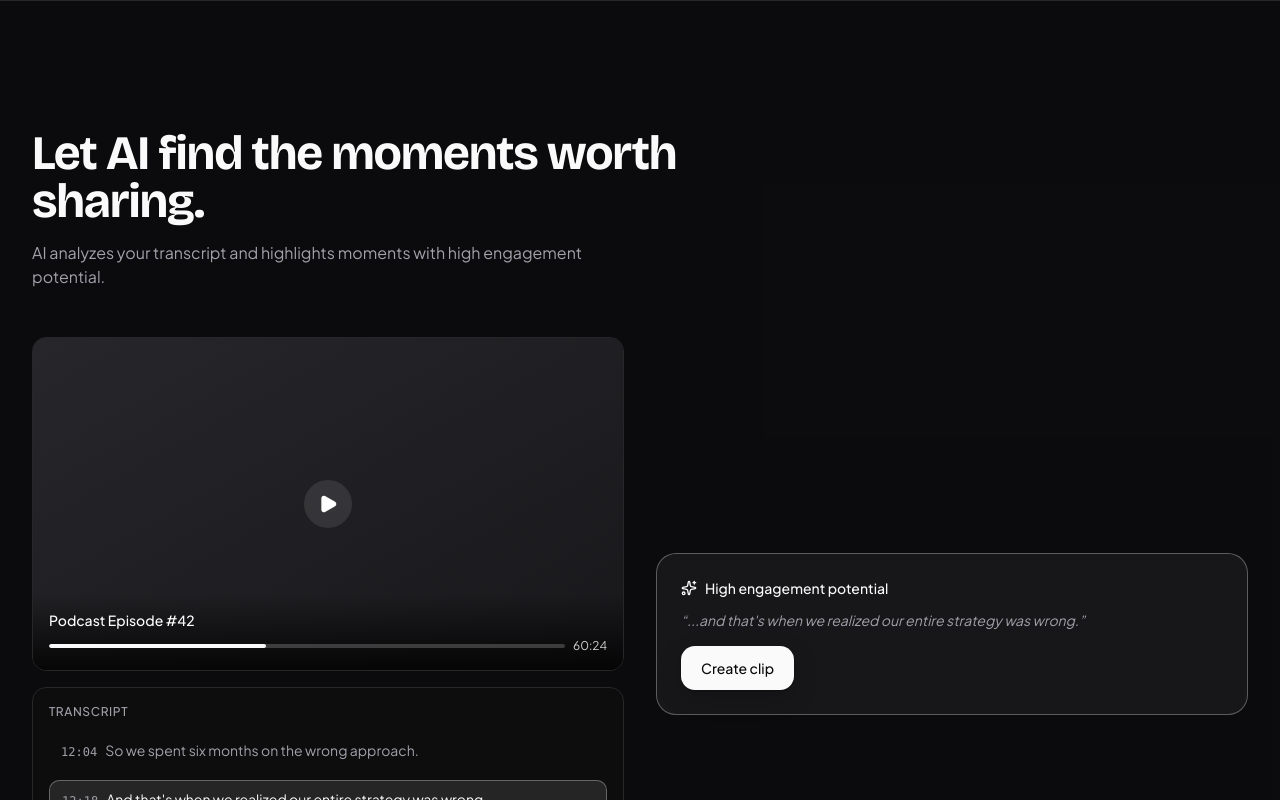
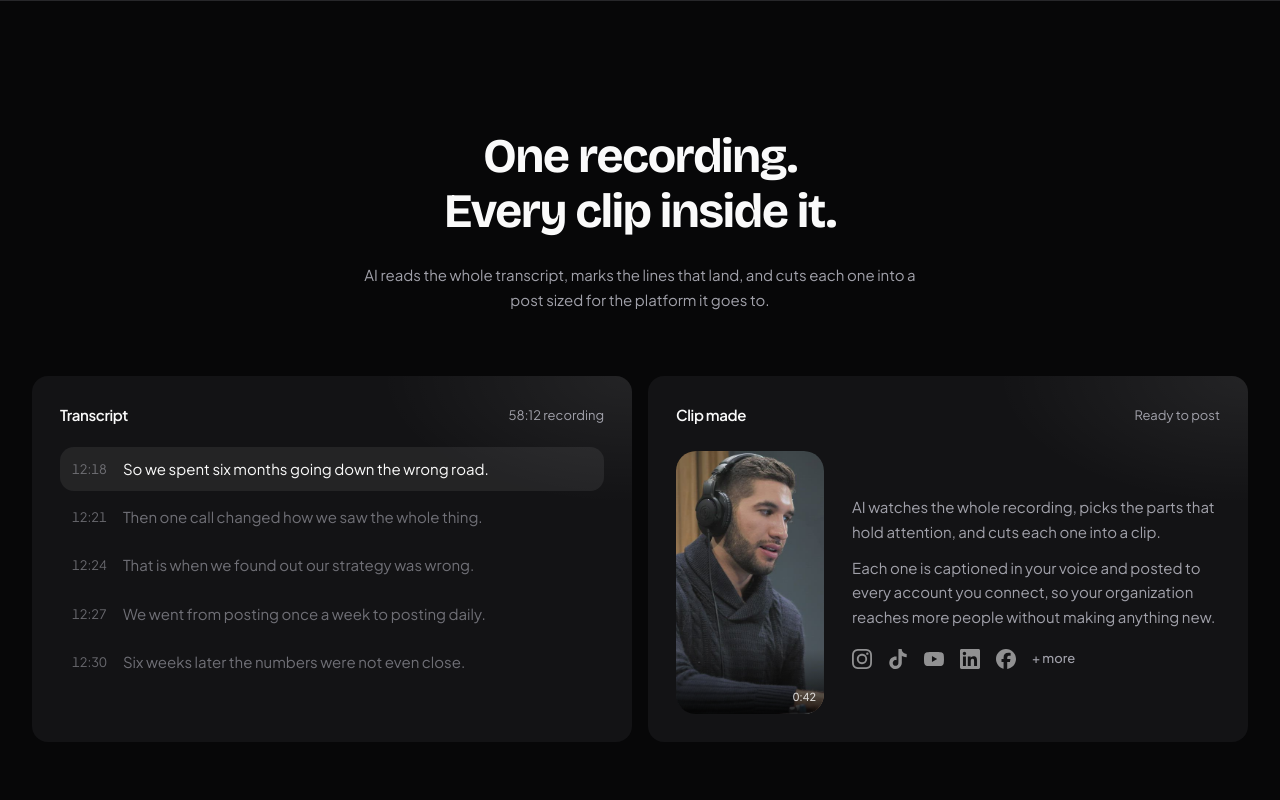
Before and after one commit to Social-Budd/SOCIALBUDD_MARKETING, a Next.js app: page /product/clipping in a window 1280 px wide. Shown: the part 580-1380 px from the top of the page. Built offline with nearby package versions, Linux system fonts and the light colour scheme; grey boxes are pictures that could not be loaded.

Commit message:
section 4 first version

```diff
--- a/app/layout.tsx
+++ b/app/layout.tsx
@@ -54,7 +54,11 @@ export default function RootLayout({
           }}
         />
       </head>
-      <body className="min-h-screen font-sans antialiased">
+      {/* Browser extensions stamp attributes on <body> before React hydrates
+          (ColorZilla adds cz-shortcut-listen, for one), which React reports as
+          a mismatch. Ignoring attribute differences on this one element keeps
+          that noise out of the console without hiding real mismatches. */}
+      <body className="min-h-screen font-sans antialiased" suppressHydrationWarning>
         <ScrollToTop />
         <a
           href="#main-content"
--- a/components/marketing/clipping-demo-section.tsx
+++ b/components/marketing/clipping-demo-section.tsx
@@ -1,79 +1,284 @@
 "use client";
 
-import { useState } from "react";
+import { useEffect, useRef, useState } from "react";
 import { motion } from "motion/react";
-import { Sparkles } from "lucide-react";
+import { Play, RotateCcw } from "lucide-react";
 import { Container } from "@/components/ui/container";
 import { Section } from "@/components/ui/section";
 import { MotionReveal } from "@/components/ui/motion-reveal";
-import { Button } from "@/components/ui/button";
-import { VideoPlayer } from "@/components/product-ui/video-player";
-import { TranscriptPane } from "@/components/product-ui/transcript-pane";
-import { demoTranscript } from "@/lib/demo-data";
+import { usePrefersReducedMotion } from "@/hooks/use-prefers-reduced-motion";
+import {
+  FacebookIcon,
+  InstagramIcon,
+  LinkedInIcon,
+  TikTokIcon,
+  YouTubeIcon,
+} from "@/components/ui/platform-icons";
+
+/* -------------------------------------------------------------------------- */
+/*  Surface                                                                    */
+/* -------------------------------------------------------------------------- */
+
+const tile =
+  "relative h-full overflow-hidden rounded-2xl bg-[#131315] p-6 sm:p-7 " +
+  "before:pointer-events-none before:absolute before:inset-0 " +
+  "before:bg-[radial-gradient(60%_50%_at_100%_0%,rgba(255,255,255,0.07),transparent_70%)]";
+
+/* -------------------------------------------------------------------------- */
+/*  One recording, read as it plays                                            */
+/* -------------------------------------------------------------------------- */
+
+/** The footage runs about thirteen seconds; the real duration wins at runtime. */
+const WINDOW = 12.9;
+
+/**
+ * Each line owns a second of the reel. Whichever line the playhead is inside is
+ * the one being said, so the transcript reads along with the video rather than
+ * on a timer of its own.
+ */
+const transcript = [
+  { time: "12:18", at: 0, text: "So we spent six months going down the wrong road." },
+  { time: "12:21", at: 2.6, text: "Then one call changed how we saw the whole thing." },
+  { time: "12:24", at: 5.2, text: "That is when we found out our strategy was wrong." },
+  { time: "12:27", at: 7.8, text: "We went from posting once a week to posting daily." },
+  { time: "12:30", at: 10.4, text: "Six weeks later the numbers were not even close." },
+];
+
+/**
+ * Where the speaker sits across the frame, measured from the footage. He holds
+ * near the middle, so the crop only drifts; it is what keeps him centred in a
+ * vertical cut.
+ */
+const framing: [number, number][] = [
+  [0, 49],
+  [5, 49.5],
+  [9, 48],
+  [12.9, 46.5],
+];
+
+function cropAt(time: number) {
+  for (let i = 1; i < framing.length; i++) {
+    const [prevTime, prevX] = framing[i - 1];
+    const [nextTime, nextX] = framing[i];
+    if (time <= nextTime) {
+      const span = nextTime - prevTime;
+      const progress = span > 0 ? (time - prevTime) / span : 0;
+      return prevX + (nextX - prevX) * progress;
+    }
+  }
+  return framing[framing.length - 1][1];
+}
+
+const platforms = [InstagramIcon, TikTokIcon, YouTubeIcon, LinkedInIcon, FacebookIcon];
+
+/* -------------------------------------------------------------------------- */
+/*  The section                                                                */
+/* -------------------------------------------------------------------------- */
 
 export function ClippingDemoSection() {
-  const [showClip, setShowClip] = useState(false);
-  const [playing, setPlaying] = useState(false);
+  const calm = usePrefersReducedMotion();
+  const [running, setRunning] = useState(false);
+  const [phase, setPhase] = useState<"idle" | "playing" | "ended">("idle");
+  const [line, setLine] = useState(0);
+  const frame = useRef<HTMLDivElement>(null);
+  const video = useRef<HTMLVideoElement>(null);
+
+  // Nothing plays until the reel is actually on screen.
+  useEffect(() => {
+    const el = frame.current;
+    if (!el) return;
+    const observer = new IntersectionObserver(
+      ([entry]) => setRunning(entry.isIntersecting),
+      { threshold: 0.25 }
+    );
+    observer.observe(el);
+    return () => observer.disconnect();
+  }, []);
+
+  // The reel runs its window once. Reduced motion leaves it idle, waiting to be
+  // started by hand.
+  useEffect(() => {
+    if (running && phase === "idle" && !calm) setPhase("playing");
+  }, [running, phase, calm]);
+
+  // While it plays, the playhead drives both the crop and the line that is lit.
+  // Reading it per frame keeps the two exactly together.
+  useEffect(() => {
+    const el = video.current;
+    if (!el) return;
+
+    if (phase !== "playing" || !running) {
+      el.pause();
+      return;
+    }
+
+    let raf = 0;
+
+    const follow = () => {
+      const time = el.currentTime;
+
+      const end = Number.isFinite(el.duration) && el.duration > 0 ? el.duration : WINDOW;
+      if (time >= end - 0.06) {
+        el.pause();
+        setPhase("ended");
+        return;
+      }
+
+      el.style.objectPosition = `${cropAt(time).toFixed(2)}% 50%`;
+
+      let current = 0;
+      for (let i = 0; i < transcript.length; i++) {
+        if (time >= transcript[i].at) current = i;
+      }
+      setLine((previous) => (previous === current ? previous : current));
+      raf = requestAnimationFrame(follow);
+    };
+
+    const stop = () => setPhase("ended");
+    el.addEventListener("ended", stop);
+
+    void el.play().catch(() => {});
+    raf = requestAnimationFrame(follow);
+    return () => {
+      el.removeEventListener("ended", stop);
+      cancelAnimationFrame(raf);
+    };
+  }, [phase, running]);
+
+  /** Back to the first frame and the first line. */
+  const restart = () => {
+    const el = video.current;
+    if (el) {
+      el.currentTime = 0;
+      el.style.objectPosition = `${cropAt(0).toFixed(2)}% 50%`;
+    }
+    setLine(0);
+    setPhase("playing");
+  };
 
   return (
-    <Section variant="muted">
+    <Section>
       <Container>
         <MotionReveal>
-          <h2 className="max-w-2xl text-3xl font-bold tracking-tight md:text-4xl lg:text-5xl">
-            Let AI find the moments worth sharing.
+          <h2 className="mx-auto max-w-2xl text-balance text-center text-3xl font-bold leading-[1.15] tracking-tight md:text-4xl lg:text-5xl">
+            One recording. Every clip inside it.
           </h2>
-          <p className="mt-4 max-w-xl text-muted-foreground">
-            AI analyzes your transcript and highlights moments with high engagement potential.
+          <p className="mx-auto mt-5 max-w-xl text-center text-[15px] leading-relaxed text-muted-foreground md:mt-6">
+            AI reads the whole transcript, marks the lines that land, and cuts each one
+            into a post sized for the platform it goes to.
           </p>
         </MotionReveal>
 
-        <div className="mt-12 grid gap-8 lg:grid-cols-2">
-          <div>
-            <VideoPlayer
-              playing={playing}
-              onToggle={() => setPlaying(!playing)}
-              progress={42}
-            />
-            <TranscriptPane lines={demoTranscript} className="mt-4" />
+        <div ref={frame} className="mt-12 grid gap-4 md:mt-16 lg:grid-cols-2">
+          {/* What is being said */}
+          <MotionReveal>
+            <div className={tile}>
+              <div className="relative flex items-center justify-between">
+                <p className="text-[15px] font-semibold tracking-tight">Transcript</p>
+                <p className="text-[13px] text-muted-foreground">58:12 recording</p>
               </div>
 
-          <div className="flex flex-col justify-center">
-            <div className="rounded-xl border border-accent/30 bg-accent/5 p-6">
-              <div className="flex items-center gap-2">
-                <Sparkles className="h-4 w-4 text-accent" />
-                <span className="text-sm font-medium text-accent">High engagement potential</span>
+              <ul className="relative mt-5 space-y-1">
+                {transcript.map(({ time, text }, i) => {
+                  const on = i === line;
+                  return (
+                    <li
+                      key={time}
+                      className={`relative flex items-start gap-4 px-3 py-2.5 text-[15px] leading-relaxed transition-colors duration-300 ${
+                        on
+                          ? "text-foreground"
+                          : "text-muted-foreground/65"
+                      }`}
+                    >
+                      {/* One highlight for the whole list, so it slides from
+                          line to line instead of two rows sitting lit. */}
+                      {on && (
+                        <motion.span
+                          layoutId="transcript-line"
+                          transition={{ type: "spring", stiffness: 420, damping: 38 }}
+                          className="absolute inset-0 rounded-lg bg-white/[0.07]"
+                        />
+                      )}
+                      <span className="relative shrink-0 tabular-nums text-[13px] leading-6 text-muted-foreground/60">
+                        {time}
+                      </span>
+                      <span className="relative min-w-0 flex-1">{text}</span>
+                    </li>
+                  );
+                })}
+              </ul>
             </div>
-              <p className="mt-3 text-sm italic text-muted-foreground">
-                &ldquo;...and that&apos;s when we realized our entire strategy was wrong.&rdquo;
-              </p>
-              <Button
-                className="mt-4"
-                onClick={() => setShowClip(true)}
-              >
-                Create clip
-              </Button>
+          </MotionReveal>
+
+          {/* What comes out of it */}
+          <MotionReveal delay={0.08}>
+            <div className={tile}>
+              <div className="relative flex items-center justify-between">
+                <p className="text-[15px] font-semibold tracking-tight">Clip made</p>
+                <p className="text-[13px] text-muted-foreground">Ready to post</p>
               </div>
 
-            {showClip && (
-              <motion.div
-                initial={{ opacity: 0, scale: 0.9 }}
-                animate={{ opacity: 1, scale: 1 }}
-                className="mt-6 flex justify-center"
+              <div className="relative mt-6 flex flex-col gap-6 sm:flex-row sm:items-center sm:gap-7">
+                <div className="relative aspect-[9/16] w-[148px] shrink-0 overflow-hidden rounded-xl bg-black">
+                  <video
+                    ref={video}
+                    src="/media/studio-source.mp4"
+                    poster="/media/studio-source.jpg"
+                    muted
+                    playsInline
+                    preload="auto"
+                    aria-hidden
+                    className="h-full w-full object-cover"
+                    style={{ objectPosition: "51% 50%" }}
+                  />
+                  <div className="absolute inset-x-0 bottom-0 h-16 bg-gradient-to-t from-black/85 to-transparent" />
+
+                  {phase !== "playing" && (
+                    <button
+                      type="button"
+                      onClick={restart}
+                      className="absolute inset-0 grid place-items-center bg-black/45 transition-colors hover:bg-black/35"
                     >
-                <div className="w-48">
-                  <VideoPlayer
-                    aspect="portrait"
-                    title="Strategy pivot"
-                    duration="0:42"
-                    progress={65}
-                  />
-                  <p className="mt-2 text-center text-xs text-muted-foreground">
-                    9:16 · Subtitled · Branded
+                      <span className="grid h-11 w-11 place-items-center rounded-full bg-white text-[#111113]">
+                        {phase === "ended" ? (
+                          <RotateCcw className="h-[18px] w-[18px]" strokeWidth={2} />
+                        ) : (
+                          <Play className="ml-0.5 h-[18px] w-[18px] fill-current" strokeWidth={0} />
+                        )}
+                      </span>
+                      <span className="sr-only">
+                        {phase === "ended" ? "Play the clip again" : "Play the clip"}
+                      </span>
+                    </button>
+                  )}
+                  <span className="absolute bottom-2 right-2 text-[11px] font-medium tabular-nums text-white/80">
+                    0:42
+                  </span>
+                </div>
+
+                <div className="min-w-0">
+                  <p className="text-[15px] leading-relaxed text-muted-foreground">
+                    AI watches the whole recording, picks the parts that hold attention,
+                    and cuts each one into a clip.
                   </p>
+                  <p className="mt-3 text-[15px] leading-relaxed text-muted-foreground">
+                    Each one is captioned in your voice and posted to every account you
+                    connect, so your organization reaches more people without making
+                    anything new.
+                  </p>
+
+                  <div className="mt-5 flex items-center gap-4" aria-hidden>
+                    {platforms.map((Mark, i) => (
+                      <Mark key={i} mono className="h-5 w-5 text-foreground/55" />
+                    ))}
+                    <span className="text-[13px] font-medium text-muted-foreground">
+                      + more
+                    </span>
                   </div>
-              </motion.div>
-            )}
                 </div>
+              </div>
+            </div>
+          </MotionReveal>
         </div>
       </Container>
     </Section>
```
Lines whose indentation alone changed are shown as unchanged.
